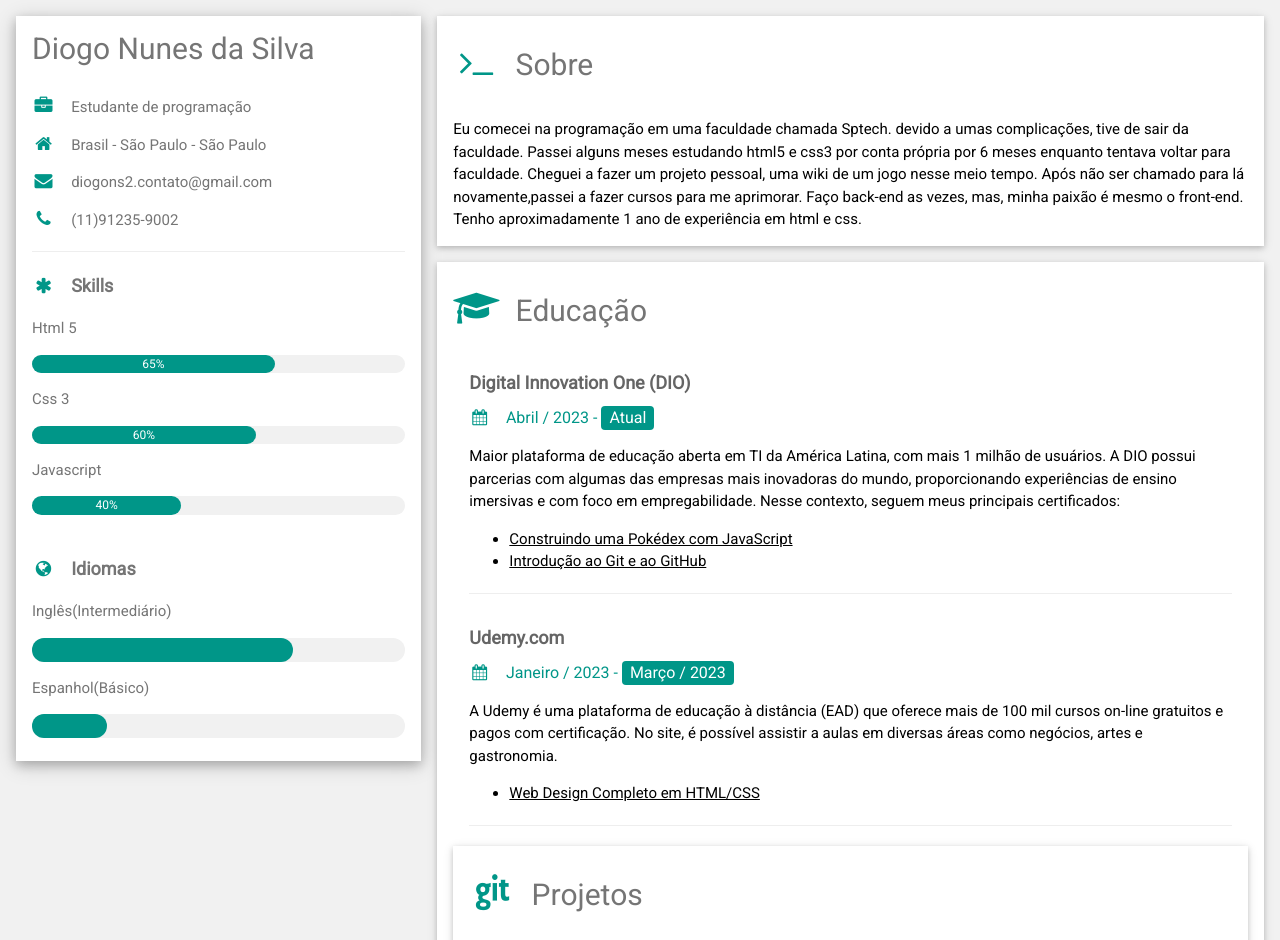
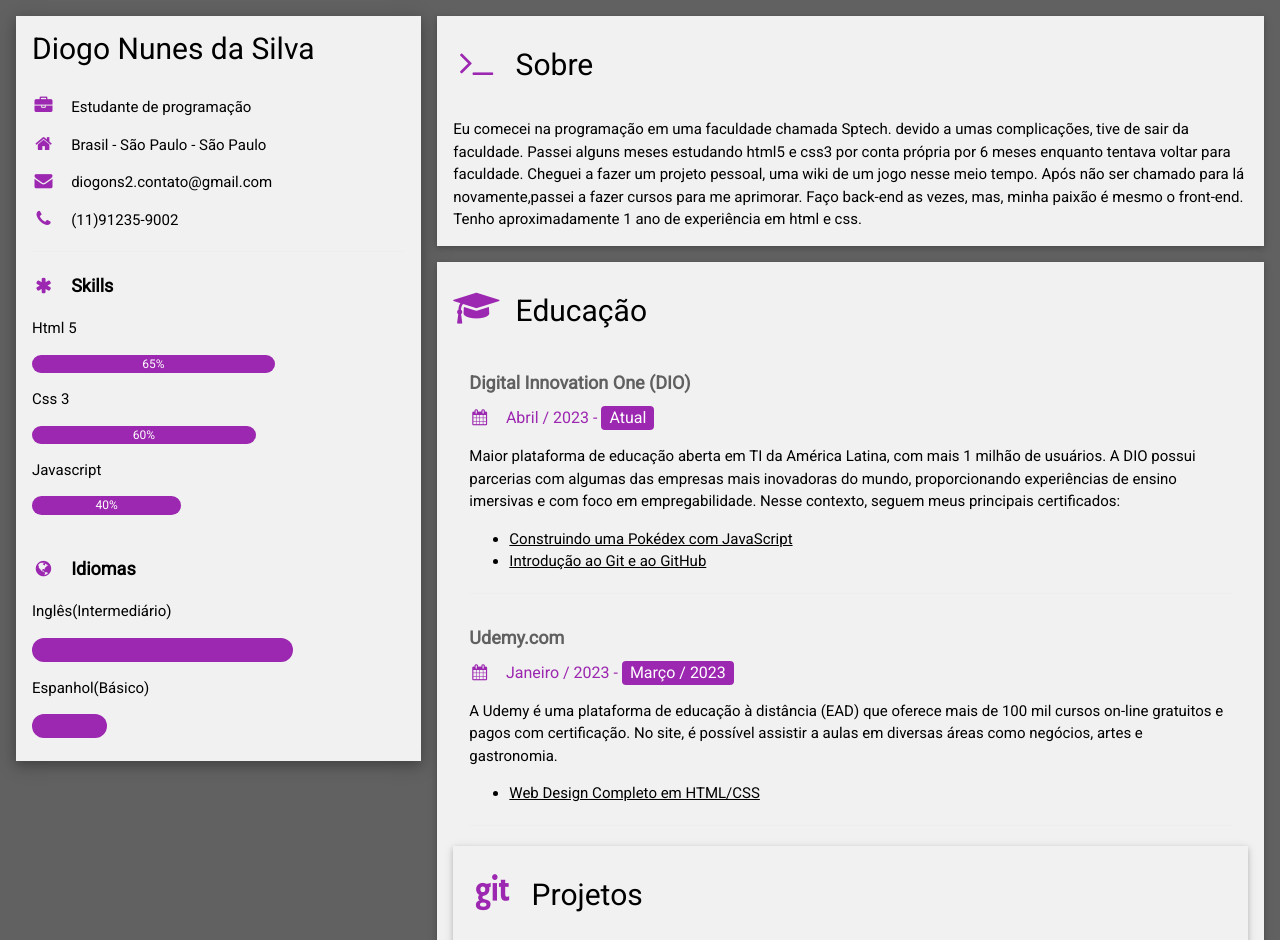
Before and after one commit to DiihNunes/Portfolio_dio, a plain HTML site: page index.html in a window 1280 px wide. Shown: the top 940 px of the page. Drawn offline with nearby package versions, Linux system fonts and the light colour scheme.

Commit message:
customização das cores

```diff
--- a/index.html
+++ b/index.html
@@ -28,7 +28,7 @@
 
 </head>
 
-<body class="w3-light-grey" cz-shortcut-listen="true">
+<body class="w3-dark-gray" cz-shortcut-listen="true">
 
   <!-- Page Container -->
   <div class="w3-content w3-margin-top" style="max-width:1400px;">
@@ -39,45 +39,45 @@
       <!-- Left Column -->
       <div class="w3-third">
 
-        <div class="w3-white w3-text-grey w3-card-4">
+        <div class="w3-light-gray .w3-text-black w3-card-4">
           <!-- @falvojr: This container has been modified to not use a profile picture. -->
           <div class="w3-container">
             <h2>Diogo Nunes da Silva</h2>
           </div>
           <div class="w3-container">
-            <p><i class="fa fa-briefcase fa-fw w3-margin-right w3-large w3-text-teal"></i>Estudante de programação</p>
-            <p><i class="fa fa-home fa-fw w3-margin-right w3-large w3-text-teal"></i>Brasil - São Paulo - São Paulo</p>
-            <p><i class="fa fa-envelope fa-fw w3-margin-right w3-large w3-text-teal"></i>diogons2.contato@gmail.com</p>
-            <p><i class="fa fa-phone fa-fw w3-margin-right w3-large w3-text-teal"></i>(11)91235-9002</p>
+            <p><i class="fa fa-briefcase fa-fw w3-margin-right w3-large w3-text-purple"></i>Estudante de programação</p>
+            <p><i class="fa fa-home fa-fw w3-margin-right w3-large w3-text-purple"></i>Brasil - São Paulo - São Paulo</p>
+            <p><i class="fa fa-envelope fa-fw w3-margin-right w3-large w3-text-purple"></i>diogons2.contato@gmail.com</p>
+            <p><i class="fa fa-phone fa-fw w3-margin-right w3-large w3-text-purple"></i>(11)91235-9002</p>
             <hr>
 
             <p class="w3-large">
-              <b><i class="fa fa-asterisk fa-fw w3-margin-right w3-text-teal"></i>Skills</b>
+              <b><i class="fa fa-asterisk fa-fw w3-margin-right w3-text-purple"></i>Skills</b>
             </p>
             <p>Html 5</p>
             <div class="w3-light-grey w3-round-xlarge w3-small">
-              <div class="w3-container w3-center w3-round-xlarge w3-teal" style="width:65%">65%</div>
+              <div class="w3-container w3-center w3-round-xlarge w3-purple" style="width:65%">65%</div>
             </div>
             <p>Css 3</p>
             <div class="w3-light-grey w3-round-xlarge w3-small">
-              <div class="w3-container w3-center w3-round-xlarge w3-teal" style="width:60%">60%</div>
+              <div class="w3-container w3-center w3-round-xlarge w3-purple" style="width:60%">60%</div>
             </div>
             <p>Javascript</p>
             <div class="w3-light-grey w3-round-xlarge w3-small">
-              <div class="w3-container w3-center w3-round-xlarge w3-teal" style="width:40%">40%</div>
+              <div class="w3-container w3-center w3-round-xlarge w3-purple" style="width:40%">40%</div>
             </div>
             <br>
 
             <p class="w3-large w3-text-theme">
-              <b><i class="fa fa-globe fa-fw w3-margin-right w3-text-teal"></i>Idiomas</b>
+              <b><i class="fa fa-globe fa-fw w3-margin-right w3-text-purple"></i>Idiomas</b>
             </p>
             <p>Inglês(Intermediário)</p>
             <div class="w3-light-grey w3-round-xlarge">
-              <div class="w3-round-xlarge w3-teal" style="height:24px;width:70%"></div>
+              <div class="w3-round-xlarge w3-purple" style="height:24px;width:70%"></div>
             </div>
             <p>Espanhol(Básico)</p>
             <div class="w3-light-grey w3-round-xlarge">
-              <div class="w3-round-xlarge w3-teal" style="height:24px;width:20%"></div>
+              <div class="w3-round-xlarge w3-purple" style="height:24px;width:20%"></div>
             </div>
             <br>
           </div>
@@ -89,9 +89,9 @@
       <!-- Right Column -->
       <div class="w3-twothird">
 
-        <div class="w3-container w3-card w3-white w3-margin-bottom">
-          <h2 class="w3-text-grey w3-padding-16"><i
-              class="fa fa-terminal fa-fw w3-margin-right w3-xxlarge w3-text-teal"></i>Sobre</h2>
+        <div class="w3-container w3-card w3-light-gray w3-margin-bottom">
+          <h2 class=".w3-text-black w3-padding-16"><i
+              class="fa fa-terminal fa-fw w3-margin-right w3-xxlarge w3-text-purple"></i>Sobre</h2>
           <p>Eu comecei na programação em uma faculdade chamada Sptech. devido a umas complicações, tive de sair da
             faculdade.
             Passei alguns meses estudando html5 e css3 por conta própria por 6 meses enquanto tentava voltar para
@@ -102,31 +102,31 @@
             Tenho aproximadamente 1 ano de experiência em html e css.</p>
         </div>
         <!--
-          <div class="w3-container w3-card w3-white w3-margin-bottom">
-            <h2 class="w3-text-grey w3-padding-16">
-              <i class="fa fa-suitcase fa-fw w3-margin-right w3-xxlarge w3-text-teal"></i>Experiências
+          <div class="w3-container w3-card w3-light-gray w3-margin-bottom">
+            <h2 class=".w3-text-black w3-padding-16">
+              <i class="fa fa-suitcase fa-fw w3-margin-right w3-xxlarge w3-text-purple"></i>Experiências
             </h2>
             <div class="w3-container">
               <h5 class="w3-opacity"><b>TODO</b></h5>
-              <h6 class="w3-text-teal"><i class="fa fa-calendar fa-fw w3-margin-right"></i>INICIO - <span class="w3-tag w3-teal w3-round">Atual</span></h6>
+              <h6 class="w3-text-purple"><i class="fa fa-calendar fa-fw w3-margin-right"></i>INICIO - <span class="w3-tag w3-purple w3-round">Atual</span></h6>
               <p>TODO</p>
               <hr>
             </div>
             <div class="w3-container">
               <h5 class="w3-opacity"><b>TODO</b></h5>
-              <h6 class="w3-text-teal"><i class="fa fa-calendar fa-fw w3-margin-right"></i>INICIO - FIM</h6>
+              <h6 class="w3-text-purple"><i class="fa fa-calendar fa-fw w3-margin-right"></i>INICIO - FIM</h6>
               <p>TODO</p>
             </div>
           </div> -->
 
-        <div class="w3-container w3-card w3-white">
-          <h2 class="w3-text-grey w3-padding-16">
-            <i class="fa fa-graduation-cap fa-fw w3-margin-right w3-xxlarge w3-text-teal"></i>Educação
+        <div class="w3-container w3-card w3-light-gray">
+          <h2 class=".w3-text-black w3-padding-16">
+            <i class="fa fa-graduation-cap fa-fw w3-margin-right w3-xxlarge w3-text-purple"></i>Educação
           </h2>
           <div class="w3-container">
             <h5 class="w3-opacity"><b>Digital Innovation One (DIO)</b></h5>
-            <h6 class="w3-text-teal"><i class="fa fa-calendar fa-fw w3-margin-right"></i>Abril / 2023 - <span
-                class="w3-tag w3-teal w3-round">Atual</span></h6>
+            <h6 class="w3-text-purple"><i class="fa fa-calendar fa-fw w3-margin-right"></i>Abril / 2023 - <span
+                class="w3-tag w3-purple w3-round">Atual</span></h6>
             <p>
               Maior plataforma de educação aberta em TI da América Latina, com mais 1 milhão de usuários.
               A DIO possui parcerias com algumas das empresas mais inovadoras do mundo, proporcionando experiências
@@ -142,8 +142,8 @@
           </div>
           <div class="w3-container">
             <h5 class="w3-opacity"><b>Udemy.com</b></h5>
-            <h6 class="w3-text-teal"><i class="fa fa-calendar fa-fw w3-margin-right"></i>Janeiro / 2023 - <span
-                class="w3-tag w3-teal w3-round">Março / 2023</span></h6>
+            <h6 class="w3-text-purple"><i class="fa fa-calendar fa-fw w3-margin-right"></i>Janeiro / 2023 - <span
+                class="w3-tag w3-purple w3-round">Março / 2023</span></h6>
             <p>
               A Udemy é uma plataforma de educação à distância (EAD) que oferece mais de 100 mil cursos on-line
               gratuitos e pagos com certificação. No site, é possível assistir a aulas em diversas áreas como negócios,
@@ -156,12 +156,12 @@
             <hr>
           </div>
 
-          <div class="w3-container w3-card w3-white w3-margin-bottom">
-            <h2 class="w3-text-grey w3-padding-16">
-              <i class="fa fa-git fa-fw w3-margin-right w3-xxlarge w3-text-teal"></i>Projetos
+          <div class="w3-container w3-card w3-light-gray w3-margin-bottom">
+            <h2 class=".w3-text-black w3-padding-16">
+              <i class="fa fa-git fa-fw w3-margin-right w3-xxlarge w3-text-purple"></i>Projetos
             </h2>
             <div class="w3-container">
-              <h6 class="w3-text-teal">
+              <h6 class="w3-text-purple">
                 <i class="fa fa-github fa-fw w3-margin-right"></i>
                 <a href="https://github.com/DiihNunes/eficiencia_remota-rework-"
                   target="_blank">DiihNunes/eficiencia_remota-rework</a>
@@ -172,7 +172,7 @@
               <hr>
             </div>
             <div class="w3-container">
-              <h6 class="w3-text-teal">
+              <h6 class="w3-text-purple">
                 <i class="fa fa-github fa-fw w3-margin-right"></i>
                 <a href="https://github.com/DiihNunes/portfolio" target="_blank">DiihNunes/portfolio</a>
               </h6>
@@ -181,48 +181,48 @@
               <hr>
             </div>
             <div class="w3-container">
-              <h6 class="w3-text-teal">
+              <h6 class="w3-text-purple">
                 <i class="fa fa-github fa-fw w3-margin-right"></i>
                 <a href="https://github.com/DiihNunes/calculadora" target="_blank">DiihNunes/calculadora</a>
               </h6>
               <p>Calculadora feita a base de um código feito em curso js da udemy.</p>
-              <hr>
+              <hr class=".w3-text-black">
             </div>
             <div class="w3-container">
-              <h6 class="w3-text-teal">
+              <h6 class="w3-text-purple">
                 <i class="fa fa-github fa-fw w3-margin-right"></i>
                 <a href="https://github.com/DiihNunes/pokedex_js_dio" target="_blank">DiihNunes/pokedex_js_dio</a>
               </h6>
               <p>Projeto utilizando a pokeapi.</p>
-              <hr>
+              <hr class=".w3-text-black">
             </div>
 
             <div class="w3-container">
-              <h6 class="w3-text-teal">
+              <h6 class="w3-text-purple">
                 <i class="fa fa-github fa-fw w3-margin-right"></i>
                 <a href="https://github.com/DiihNunes/lista-de-tarefas" target="_blank">DiihNunes/lista-de-tarefas</a>
               </h6>
               <p>Projeto feito através de instruções das aulas de js da Udemy. As tarefas que forem colocadas no input
                 são armazenadas em uma array, passadas para um json e guardadas no localstorage.</p>
-              <hr>
+              <hr class=".w3-text-black">
             </div>
 
             <div class="w3-container">
-              <h6 class="w3-text-teal">
+              <h6 class="w3-text-purple">
                 <i class="fa fa-github fa-fw w3-margin-right"></i>
                 <a href="https://github.com/DiihNunes/cronometro" target="_blank">DiihNunes/cronometro</a>
               </h6>
               <p>Projeto feito como pratica de setInterval e background gradient.</p>
-              <hr>
+              <hr class=".w3-text-black">
             </div>
 
             <div class="w3-container">
-              <h6 class="w3-text-teal">
+              <h6 class="w3-text-purple">
                 <i class="fa fa-github fa-fw w3-margin-right"></i>
                 <a href="https://github.com/DiihNunes/calculadora_imc" target="_blank">DiihNunes/calculadora_imc</a>
               </h6>
               <p>Projeto feito como prática de js.</p>
-              <hr>
+              <hr class=".w3-text-black">
             </div>
             <div class="w3-container">
             </div>
@@ -237,7 +237,7 @@
       <!-- End Page Container -->
     </div>
 
-    <footer class="w3-container w3-teal w3-center w3-margin-top">
+    <footer class="w3-container w3-purple w3-center w3-margin-top">
       <p>Minhas Redes Sociais</p>
       <a href="https://github.com/DiihNunes" target="_blank"><i class="fa fa-github w3-hover-opacity"></i></a>
       <a href="https://www.linkedin.com/in/diogo-nunes-silva-171b3b268/" target="_blank"><i class="fa fa-linkedin w3-hover-opacity"></i></a>
```
